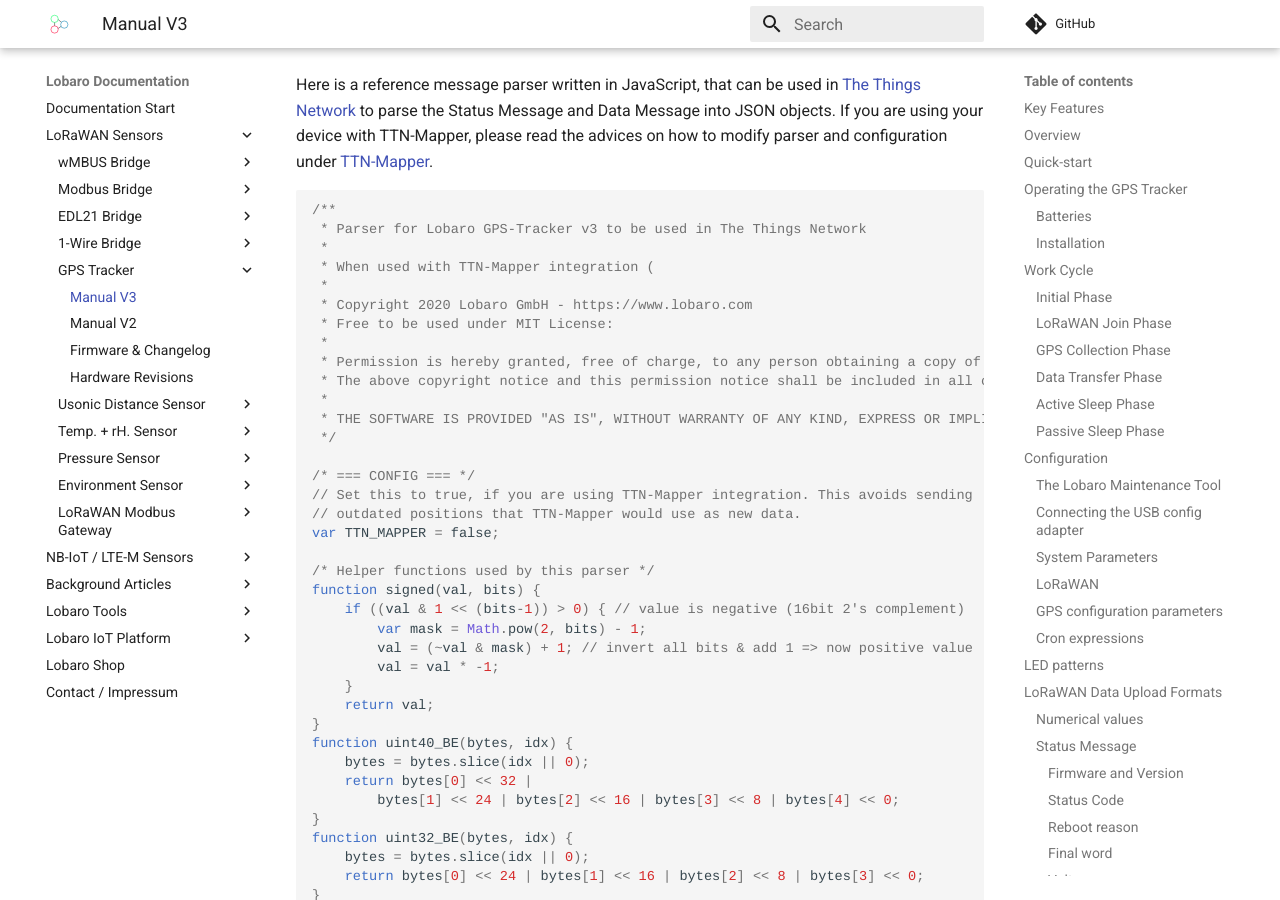
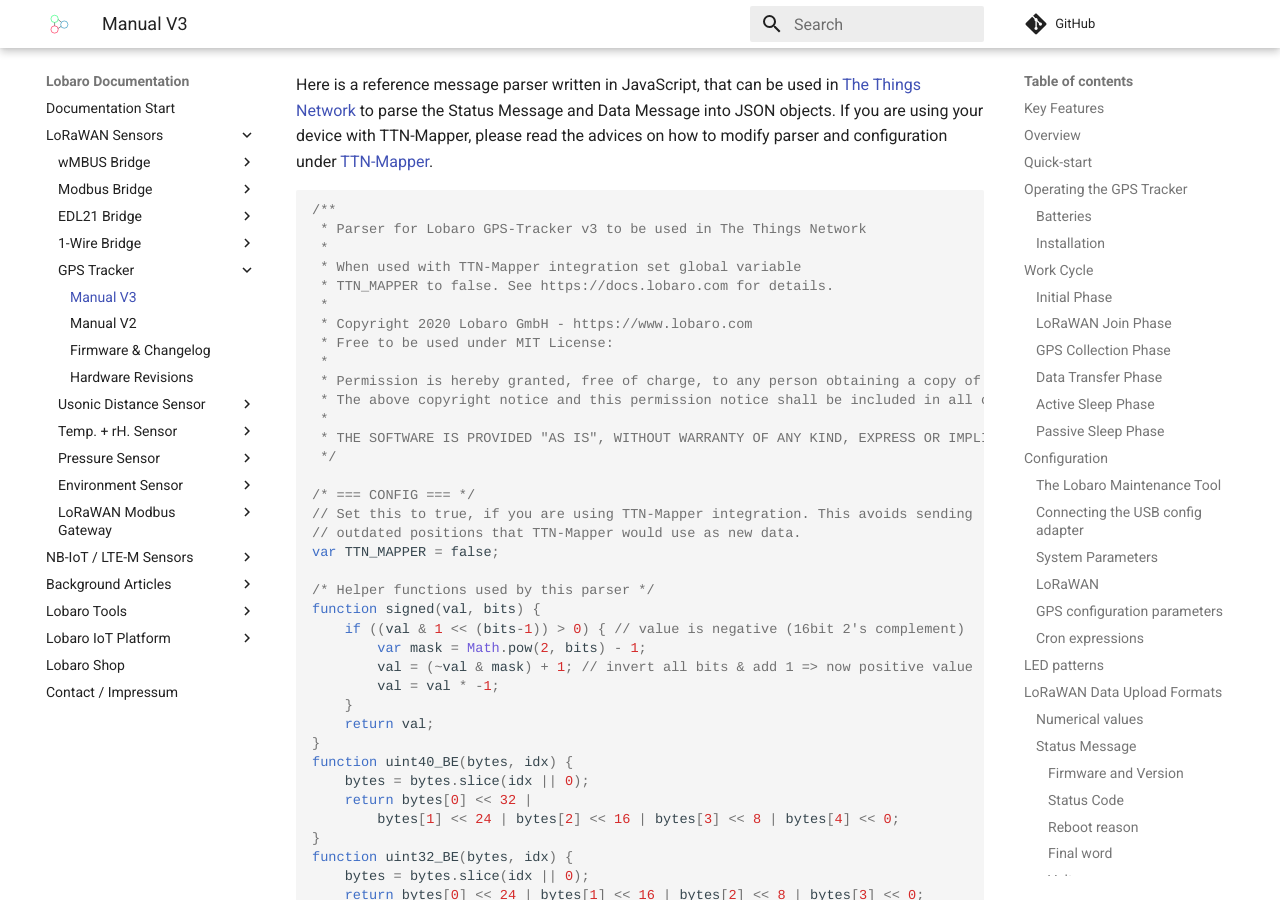
Before and after one commit to Lobaro/docs, an MkDocs documentation site: the page built from docs/lorawan-sensors/gps-lorawan/index.md, in a window 1280 px wide and 900 px high, scrolled down 16222 px. Built offline with MkDocs 1.6.1 and Material for MkDocs 9.7.7, drawn with Linux system fonts in a browser that asks for light colours; a script that is not in the unit is left out; comment, search, counter and statistics services are not loaded.

Commit message:
Fix comments in parser.

```diff
--- a/docs/lorawan-sensors/gps-lorawan/index.md
+++ b/docs/lorawan-sensors/gps-lorawan/index.md
@@ -525,7 +525,8 @@
 /**
  * Parser for Lobaro GPS-Tracker v3 to be used in The Things Network
  *
- * When used with TTN-Mapper integration (
+ * When used with TTN-Mapper integration set global variable
+ * TTN_MAPPER to false. See https://docs.lobaro.com for details.
  *
  * Copyright 2020 Lobaro GmbH - https://www.lobaro.com
  * Free to be used under MIT License:
```
